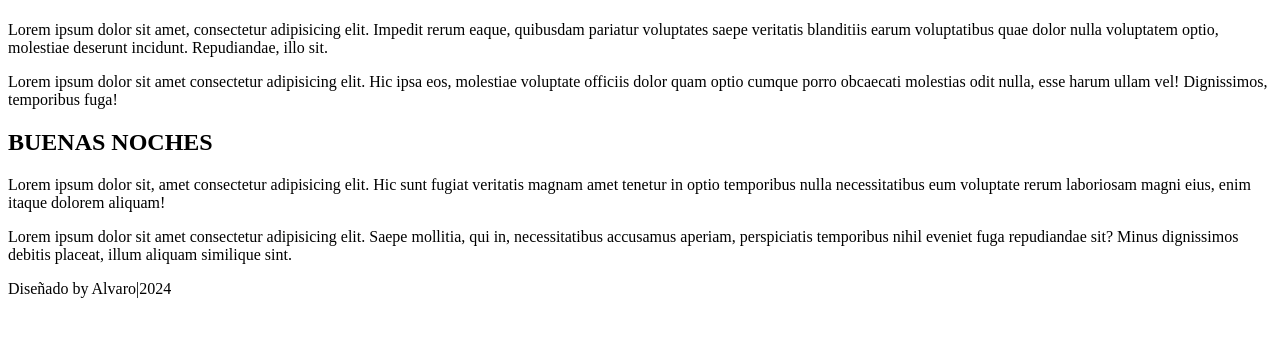
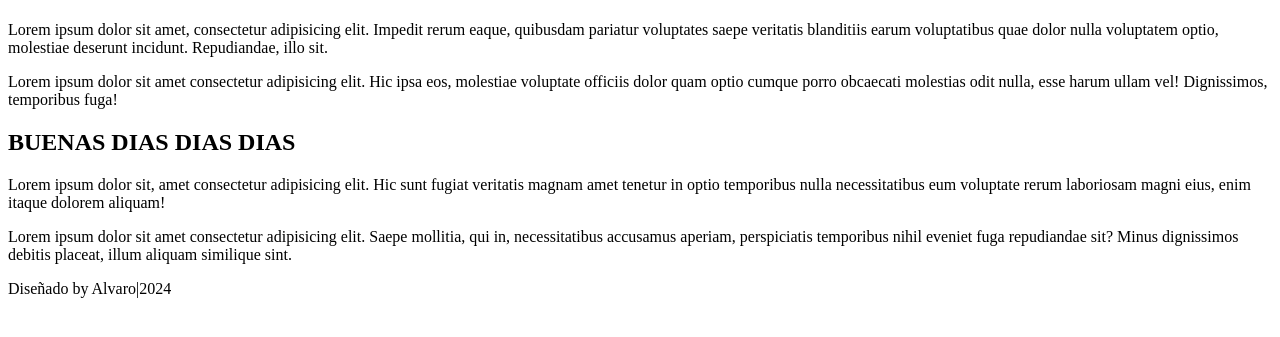
Before and after one commit to AlvaroInformatica/web-sincro, a plain HTML site: page index.html in a window 1280 px wide. Shown: the part 59-396 px from the top of the page. Drawn offline with Linux system fonts and the light colour scheme.

Commit message:
confirmacion

```diff
--- a/index.html
+++ b/index.html
@@ -15,7 +15,7 @@
 
 <p> Lorem ipsum dolor sit amet consectetur adipisicing elit. Hic ipsa eos, molestiae voluptate officiis dolor quam optio cumque porro obcaecati molestias odit nulla, esse harum ullam vel! Dignissimos, temporibus fuga!</p>
 
-<h2> BUENAS NOCHES</h2>
+<h2> BUENAS DIAS DIAS DIAS</h2>
 <P>Lorem ipsum dolor sit, amet consectetur adipisicing elit. Hic sunt fugiat veritatis magnam amet tenetur in optio temporibus nulla necessitatibus eum voluptate rerum laboriosam magni eius, enim itaque dolorem aliquam!</P>
 <P>Lorem ipsum dolor sit amet consectetur adipisicing elit. Saepe mollitia, qui in, necessitatibus accusamus aperiam, perspiciatis temporibus nihil eveniet fuga repudiandae sit? Minus dignissimos debitis placeat, illum aliquam similique sint.</P>
 
```
